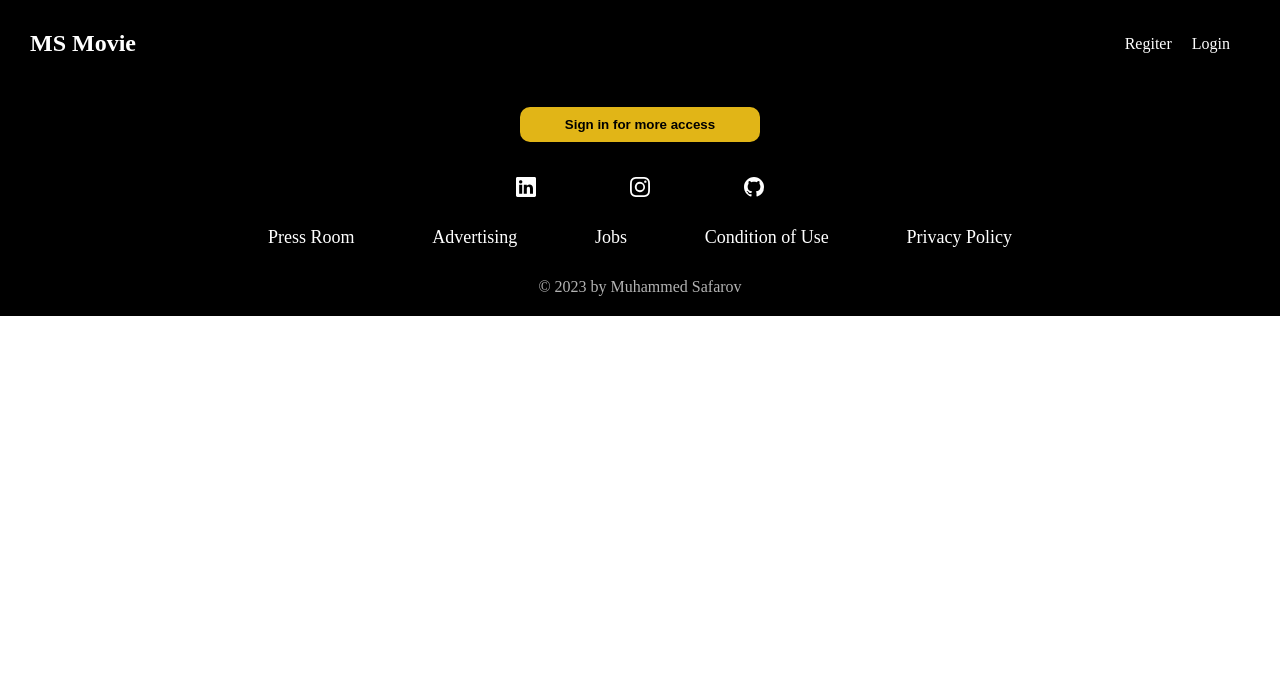
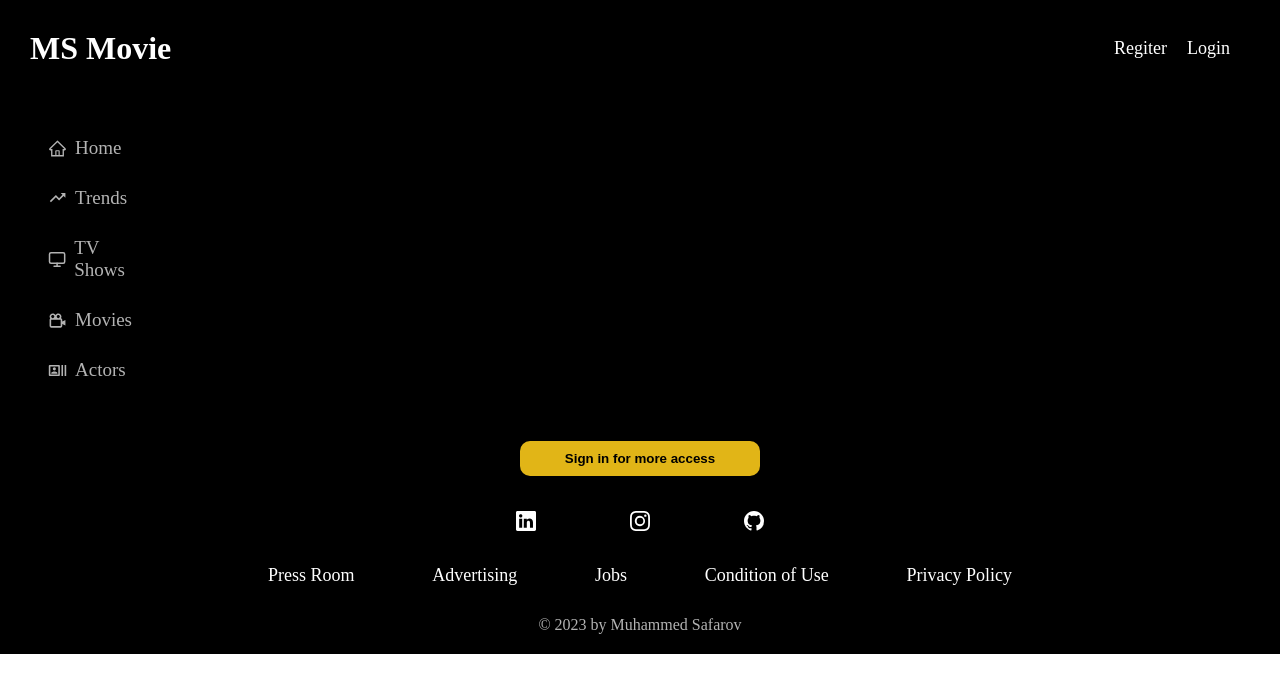
Before and after one commit to MuhammedSafarov/movie_website_react, a React (Create React App) app in the folder movie-app/: page / in a window 1280 px wide. Shown: the top 692 px of the page. Built offline with nearby package versions, Linux system fonts and the light colour scheme.

Commit message:
Sidebar added

```diff
--- a/movie-app/src/components/Footer/Footer.jsx
+++ b/movie-app/src/components/Footer/Footer.jsx
@@ -8,9 +8,18 @@ const Footer = () => {
       <button className="signin-btn">Sign in for more access</button>
       <div className="social-media-icons">
         <div className="icons">
-          <BsLinkedin className="linkedin icon" />
-          <BsInstagram className="instagram icon" />
-          <BsGithub className="github icon" />
+          <a
+            href="https://www.linkedin.com/in/muhammed-safarov-ba0498246/"
+            target="_blank"
+          >
+            <BsLinkedin className="linkedin icon" />
+          </a>
+          <a href="https://www.instagram.com/_iamsafarov/" target="_blank">
+            <BsInstagram className="instagram icon" />
+          </a>
+          <a href="https://github.com/MuhammedSafarov" target="_blank">
+            <BsGithub className="github icon" />
+          </a>
         </div>
       </div>
       <div className="lists">
--- a/movie-app/src/components/Footer/Footer.scss
+++ b/movie-app/src/components/Footer/Footer.scss
@@ -36,6 +36,9 @@ $main-color: #e1b517;
       display: flex;
       justify-content: space-between;
       align-items: center;
+      a{
+          color: white;
+      }
       .icon {
         font-size: 20px;
       }
--- a/movie-app/src/components/Header/Header.jsx
+++ b/movie-app/src/components/Header/Header.jsx
@@ -4,7 +4,7 @@ import './Header.scss'
 const Header = () => {
     return (
         <div className='header'>
-            <h2 className='navbar-name'>MS Movie</h2>
+            <h1 className='navbar-name'>MS Movie</h1>
             <ul className="navbar-sections">
                 <li>Regiter</li>
                 <li>Login</li>
--- a/movie-app/src/components/Header/Header.scss
+++ b/movie-app/src/components/Header/Header.scss
@@ -11,6 +11,7 @@ $main-color: #E1B517;
     align-items: center;
     li {
       margin-right: 20px;
+      font-size: 18px;
     }
     li:hover{
         cursor: pointer;
--- /dev/null
+++ b/movie-app/src/components/HomeContent/HomeContent.jsx
@@ -0,0 +1,12 @@
+import React from 'react'
+import './HomeContent.scss'
+
+const HomeContent = () => {
+    return (
+        <div className='home-content'>
+
+        </div>
+    )
+}
+
+export default HomeContent
--- /dev/null
+++ b/movie-app/src/components/Sidebar/Sidebar.jsx
@@ -0,0 +1,35 @@
+import React from "react";
+import { AiOutlineHome } from "react-icons/ai";
+import { BiTrendingUp, BiCameraMovie } from "react-icons/bi";
+import { FiMonitor } from "react-icons/fi";
+import { MdOutlineRecentActors } from "react-icons/md";
+import "./Sidebar.scss";
+
+const Sidebar = () => {
+  return (
+    <div className="sidebar">
+      <ul className="sidebar-sections">
+        <li>
+          <AiOutlineHome className='icon' />
+          Home
+        </li>
+        <li>
+          <BiTrendingUp className='icon' />
+          Trends
+        </li>
+        <li>
+          <FiMonitor className='icon' />
+          TV Shows
+        </li>
+        <li>
+          <BiCameraMovie className='icon' /> Movies
+        </li>
+        <li>
+          <MdOutlineRecentActors className='icon' /> Actors
+        </li>
+      </ul>
+    </div>
+  );
+};
+
+export default Sidebar;
--- /dev/null
+++ b/movie-app/src/components/Sidebar/Sidebar.scss
@@ -0,0 +1,25 @@
+$main-color: #E1B517;
+
+.sidebar{
+    width: 23%;
+    .sidebar-sections{
+        padding: 20px;
+        li{
+            width: 50%;
+            display: flex;
+            align-items: center;
+            font-size: 19px;
+            margin: 12px;
+            padding: 8px;
+            color: white;
+            opacity: 0.7;
+            .icon{
+                margin: 0 8px;
+            }
+        }
+        li:hover{
+            opacity: 1;
+            cursor: pointer;
+        }
+    }
+}
--- a/movie-app/src/pages/homePage/HomePage.jsx
+++ b/movie-app/src/pages/homePage/HomePage.jsx
@@ -1,11 +1,17 @@
 import React from "react";
 import Footer from "../../components/Footer/Footer";
 import Header from "../../components/Header/Header";
+import HomeContent from "../../components/HomeContent/HomeContent";
+import Sidebar from "../../components/Sidebar/Sidebar";
 
 const HomePage = () => {
   return (
-    <div>
+    <div className='homepage'>
       <Header />
+      <div className="container">
+        <Sidebar/>
+        <HomeContent/>
+      </div>
       <Footer />
     </div>
   );
--- /dev/null
+++ b/movie-app/src/pages/homePage/HomePage.scss
@@ -0,0 +1,6 @@
+.homepage{
+    .container{
+        display: flex;
+
+    }
+}
```
Also changed, not shown: movie-app/src/components/HomeContent/HomeContent.scss (added).
